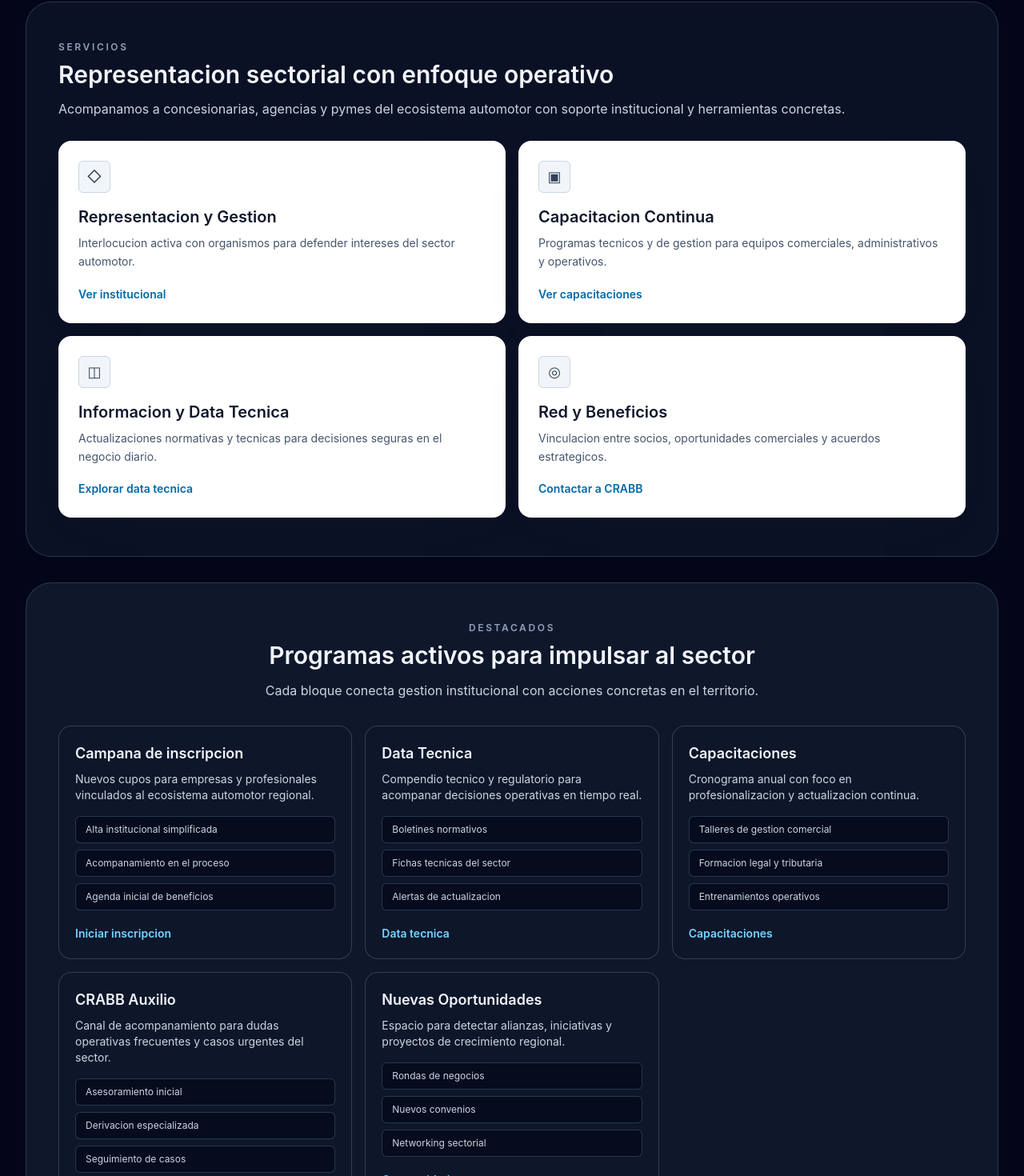
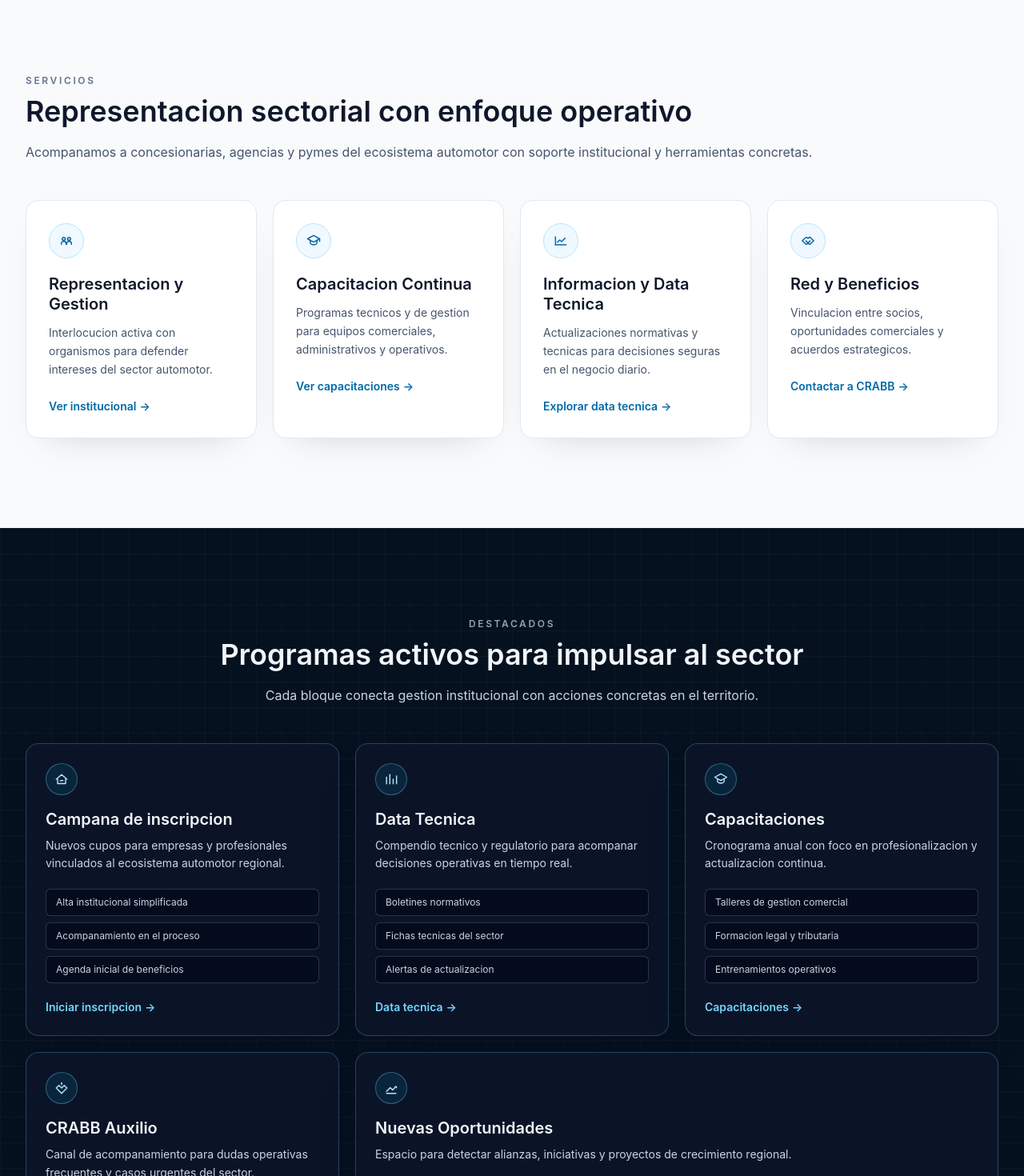
Before and after one commit to SebaVentura/crabb, a React (Vite) app: page / in a window 1280 px wide. Shown: the part 1173-2643 px from the top of the page at 80% size. Built offline with nearby package versions, Linux system fonts and the light colour scheme; no server answers.

Commit message:
more partial changes...

```diff
--- a/src/components/public/BenefitsGrid.tsx
+++ b/src/components/public/BenefitsGrid.tsx
@@ -12,50 +12,108 @@ type BenefitsGridProps = {
 }
 
 function Icon({ kind }: { kind: ServiceWithAction['icon'] }) {
+  if (kind === 'representacion') {
+    return (
+      <svg viewBox="0 0 24 24" className="h-5 w-5" fill="none" aria-hidden="true">
+        <circle cx="8" cy="9" r="2.25" stroke="currentColor" strokeWidth="1.8" />
+        <circle cx="16" cy="9" r="2.25" stroke="currentColor" strokeWidth="1.8" />
+        <path
+          d="M4.5 17.5V16C4.5 14.3 5.8 13 7.5 13H8.5C10.2 13 11.5 14.3 11.5 16V17.5"
+          stroke="currentColor"
+          strokeWidth="1.8"
+          strokeLinecap="round"
+        />
+        <path
+          d="M12.5 17.5V16C12.5 14.3 13.8 13 15.5 13H16.5C18.2 13 19.5 14.3 19.5 16V17.5"
+          stroke="currentColor"
+          strokeWidth="1.8"
+          strokeLinecap="round"
+        />
+      </svg>
+    )
+  }
+
   if (kind === 'capacitacion') {
-    return <span className="text-lg" aria-hidden="true">▣</span>
+    return (
+      <svg viewBox="0 0 24 24" className="h-5 w-5" fill="none" aria-hidden="true">
+        <path d="M3 9L12 4L21 9L12 14L3 9Z" stroke="currentColor" strokeWidth="1.8" strokeLinejoin="round" />
+        <path
+          d="M7 11.2V15.1C7 16.5 9.3 18 12 18C14.7 18 17 16.5 17 15.1V11.2"
+          stroke="currentColor"
+          strokeWidth="1.8"
+          strokeLinecap="round"
+        />
+        <path d="M21 9V13" stroke="currentColor" strokeWidth="1.8" strokeLinecap="round" />
+      </svg>
+    )
   }
 
   if (kind === 'data') {
-    return <span className="text-lg" aria-hidden="true">◫</span>
+    return (
+      <svg viewBox="0 0 24 24" className="h-5 w-5" fill="none" aria-hidden="true">
+        <path d="M4 18V6" stroke="currentColor" strokeWidth="1.8" strokeLinecap="round" />
+        <path d="M4 18H20" stroke="currentColor" strokeWidth="1.8" strokeLinecap="round" />
+        <path
+          d="M7 14L10.2 10.8L13.3 13.2L18 8.5"
+          stroke="currentColor"
+          strokeWidth="1.8"
+          strokeLinecap="round"
+          strokeLinejoin="round"
+        />
+        <circle cx="18" cy="8.5" r="1.1" fill="currentColor" />
+      </svg>
+    )
   }
 
-  if (kind === 'red') {
-    return <span className="text-lg" aria-hidden="true">◎</span>
-  }
-
-  return <span className="text-lg" aria-hidden="true">◇</span>
+  return (
+    <svg viewBox="0 0 24 24" className="h-5 w-5" fill="none" aria-hidden="true">
+      <path
+        d="M8.6 12C10 13.6 11 14.4 12 15.1C13 14.4 14 13.6 15.4 12"
+        stroke="currentColor"
+        strokeWidth="1.8"
+        strokeLinecap="round"
+        strokeLinejoin="round"
+      />
+      <path
+        d="M3.5 12L7.8 7.7C8.8 6.7 10.4 6.7 11.4 7.7L12 8.3L12.6 7.7C13.6 6.7 15.2 6.7 16.2 7.7L20.5 12L16.2 16.3C15.2 17.3 13.6 17.3 12.6 16.3L12 15.7L11.4 16.3C10.4 17.3 8.8 17.3 7.8 16.3L3.5 12Z"
+        stroke="currentColor"
+        strokeWidth="1.8"
+        strokeLinejoin="round"
+      />
+    </svg>
+  )
 }
 
 export function BenefitsGrid({ services }: BenefitsGridProps) {
   return (
-    <section id="servicios" className="rounded-[2rem] border border-slate-700/80 bg-slate-900/70 px-6 py-10 md:px-10 md:py-12">
+    <section id="servicios" className="w-full bg-slate-50 px-6 py-24 sm:py-28 lg:px-8">
+      <div className="mx-auto max-w-7xl">
         <PublicSectionHeader
-        eyebrow="Servicios"
+          tone="dark"
+          eyebrow="SERVICIOS"
           title="Representacion sectorial con enfoque operativo"
           description="Acompanamos a concesionarias, agencias y pymes del ecosistema automotor con soporte institucional y herramientas concretas."
         />
 
-      <div className="mt-7 grid gap-4 md:grid-cols-2">
+        <div className="mt-12 grid gap-5 sm:grid-cols-2 xl:grid-cols-4">
           {services.map((service) => (
             <article
               key={service.title}
-            className="rounded-2xl border border-slate-200/10 bg-white p-6 shadow-[0_20px_45px_-35px_rgba(15,23,42,1)]"
+              className="group rounded-2xl border border-slate-200 bg-white p-7 shadow-[0_20px_45px_-30px_rgba(15,23,42,0.22)] transition duration-200 hover:-translate-y-0.5 hover:shadow-[0_24px_50px_-28px_rgba(15,23,42,0.28)]"
             >
-            <p className="inline-flex h-10 w-10 items-center justify-center rounded-md border border-slate-300 bg-slate-100 text-slate-700">
+              <p className="inline-flex h-11 w-11 items-center justify-center rounded-full border border-sky-200 bg-sky-50 text-sky-700">
                 <Icon kind={service.icon} />
               </p>
-            <h3 className="mt-4 text-xl font-semibold text-slate-900">{service.title}</h3>
-            <p className="mt-2 text-sm leading-relaxed text-slate-600">{service.description}</p>
-            <div className="mt-4">
-              <PublicActionLink
-                link={service.cta}
-                className="text-sm font-semibold text-sky-700 transition hover:text-sky-500"
-              />
+              <h3 className="mt-5 text-xl font-semibold leading-tight text-slate-900">{service.title}</h3>
+              <p className="mt-3 text-sm leading-relaxed text-slate-600">{service.description}</p>
+              <div className="mt-6 inline-flex items-center gap-1 text-sm font-semibold text-sky-700 transition hover:text-sky-500">
+                <PublicActionLink link={service.cta} className="text-inherit" />
+                <span className="transition group-hover:translate-x-0.5">&rarr;</span>
               </div>
             </article>
           ))}
         </div>
+      </div>
     </section>
   )
 }
--- a/src/components/public/FeaturedSectionsGrid.tsx
+++ b/src/components/public/FeaturedSectionsGrid.tsx
@@ -14,27 +14,89 @@ type FeaturedSectionsGridProps = {
   sections: FeaturedSection[]
 }
 
+function SectionIcon({ keyName }: { keyName: string }) {
+  if (keyName === 'campana') {
+    return (
+      <svg viewBox="0 0 24 24" className="h-5 w-5" fill="none" aria-hidden="true">
+        <path d="M4 12L12 5L20 12" stroke="currentColor" strokeWidth="1.7" strokeLinecap="round" strokeLinejoin="round" />
+        <path d="M6 11.5V18.5H18V11.5" stroke="currentColor" strokeWidth="1.7" strokeLinecap="round" strokeLinejoin="round" />
+        <path d="M10 14H14" stroke="currentColor" strokeWidth="1.7" strokeLinecap="round" />
+      </svg>
+    )
+  }
+
+  if (keyName === 'data-tecnica') {
+    return (
+      <svg viewBox="0 0 24 24" className="h-5 w-5" fill="none" aria-hidden="true">
+        <path d="M5 19V9" stroke="currentColor" strokeWidth="1.7" strokeLinecap="round" />
+        <path d="M10 19V5" stroke="currentColor" strokeWidth="1.7" strokeLinecap="round" />
+        <path d="M15 19V12" stroke="currentColor" strokeWidth="1.7" strokeLinecap="round" />
+        <path d="M20 19V7" stroke="currentColor" strokeWidth="1.7" strokeLinecap="round" />
+      </svg>
+    )
+  }
+
+  if (keyName === 'capacitaciones') {
+    return (
+      <svg viewBox="0 0 24 24" className="h-5 w-5" fill="none" aria-hidden="true">
+        <path d="M3 9L12 4L21 9L12 14L3 9Z" stroke="currentColor" strokeWidth="1.7" strokeLinejoin="round" />
+        <path d="M7 11.5V15.1C7 16.5 9.3 18 12 18C14.7 18 17 16.5 17 15.1V11.5" stroke="currentColor" strokeWidth="1.7" strokeLinecap="round" />
+      </svg>
+    )
+  }
+
+  if (keyName === 'auxilio') {
+    return (
+      <svg viewBox="0 0 24 24" className="h-5 w-5" fill="none" aria-hidden="true">
+        <path d="M12 20L4 12L8 8L12 12L16 8L20 12L12 20Z" stroke="currentColor" strokeWidth="1.7" strokeLinejoin="round" />
+        <path d="M12 7V4" stroke="currentColor" strokeWidth="1.7" strokeLinecap="round" />
+      </svg>
+    )
+  }
+
+  return (
+    <svg viewBox="0 0 24 24" className="h-5 w-5" fill="none" aria-hidden="true">
+      <path d="M5 17L10.5 11.5L14 15L19 10" stroke="currentColor" strokeWidth="1.7" strokeLinecap="round" strokeLinejoin="round" />
+      <path d="M18 10H19.8V11.8" stroke="currentColor" strokeWidth="1.7" strokeLinecap="round" />
+      <path d="M5 20H19" stroke="currentColor" strokeWidth="1.7" strokeLinecap="round" />
+    </svg>
+  )
+}
+
 export function FeaturedSectionsGrid({ sections }: FeaturedSectionsGridProps) {
   return (
-    <section className="rounded-[2rem] border border-slate-700/80 bg-slate-900 px-6 py-10 md:px-10 md:py-12">
+    <section className="relative w-full overflow-hidden bg-[#06111f] px-6 py-24 sm:py-28 lg:px-8">
+      <div className="absolute inset-0 opacity-40 [background-image:linear-gradient(rgba(148,163,184,0.14)_1px,transparent_1px),linear-gradient(90deg,rgba(148,163,184,0.1)_1px,transparent_1px)] [background-size:32px_32px]" />
+
+      <div className="relative mx-auto max-w-7xl">
         <PublicSectionHeader
           centered
-        eyebrow="Destacados"
+          eyebrow="DESTACADOS"
           title="Programas activos para impulsar al sector"
           description="Cada bloque conecta gestion institucional con acciones concretas en el territorio."
         />
 
-      <div className="mt-8 grid gap-4 lg:grid-cols-3">
-        {sections.map((section) => (
-          <article key={section.key} className="rounded-2xl border border-sky-200/20 bg-slate-900/70 p-5">
-            <h3 className="text-lg font-semibold text-slate-100">{section.title}</h3>
-            <p className="mt-2 text-sm text-slate-300">{section.description}</p>
+        <div className="mt-12 grid gap-5 md:grid-cols-2 xl:grid-cols-6">
+          {sections.map((section, index) => {
+            const cardClass = index < 3 ? 'xl:col-span-2' : index === 4 ? 'xl:col-span-4' : 'xl:col-span-2'
+
+            return (
+              <article
+                key={section.key}
+                className={`${cardClass} rounded-2xl border border-sky-300/25 bg-slate-900/65 p-6 shadow-[0_24px_55px_-36px_rgba(6,17,31,1)] backdrop-blur-sm`}
+              >
+                <p className="inline-flex h-10 w-10 items-center justify-center rounded-full border border-sky-300/35 bg-sky-400/10 text-sky-200">
+                  <SectionIcon keyName={section.key} />
+                </p>
+
+                <h3 className="mt-4 text-xl font-semibold text-slate-100">{section.title}</h3>
+                <p className="mt-2 text-sm leading-relaxed text-slate-300">{section.description}</p>
 
                 {section.items.length > 0 ? (
-              <ul className="mt-4 space-y-2">
-                {section.items.slice(0, 3).map((item, index) => (
+                  <ul className="mt-5 space-y-2">
+                    {section.items.slice(0, 3).map((item, itemIndex) => (
                       <li
-                    key={`${section.key}-${index}`}
+                        key={`${section.key}-${itemIndex}`}
                         className="rounded-md border border-slate-700/80 bg-slate-950/60 px-3 py-2 text-xs text-slate-300"
                       >
                         {item}
@@ -43,14 +105,27 @@ export function FeaturedSectionsGrid({ sections }: FeaturedSectionsGridProps) {
                   </ul>
                 ) : null}
 
-            <div className="mt-4">
-              <PublicActionLink
-                link={section.cta}
-                className="text-sm font-semibold text-sky-300 transition hover:text-sky-200"
-              />
+                <div className="mt-5 inline-flex items-center gap-1 text-sm font-semibold text-sky-300 transition hover:text-sky-200">
+                  <PublicActionLink link={section.cta} className="text-inherit" />
+                  <span>&rarr;</span>
                 </div>
               </article>
-        ))}
+            )
+          })}
+        </div>
+
+        <div className="mt-8 flex flex-col items-start justify-between gap-4 rounded-2xl border border-sky-300/25 bg-slate-900/60 p-6 sm:flex-row sm:items-center">
+          <div>
+            <p className="text-base font-semibold text-slate-100">Necesitas ayuda o mas informacion?</p>
+            <p className="mt-1 text-sm text-slate-300">Nuestro equipo esta para acompanarte.</p>
+          </div>
+          <a
+            href="#contacto"
+            className="rounded-md border border-sky-300/40 bg-sky-400/15 px-5 py-2.5 text-sm font-semibold text-sky-100 transition hover:border-sky-200/60 hover:bg-sky-400/25"
+          >
+            Contactanos
+          </a>
+        </div>
       </div>
     </section>
   )
--- a/src/components/public/PublicSectionHeader.tsx
+++ b/src/components/public/PublicSectionHeader.tsx
@@ -3,6 +3,8 @@ type PublicSectionHeaderProps = {
   title: string
   description?: string
   centered?: boolean
+  tone?: 'light' | 'dark'
+  className?: string
 }
 
 export function PublicSectionHeader({
@@ -10,14 +12,20 @@ export function PublicSectionHeader({
   title,
   description,
   centered = false,
+  tone = 'light',
+  className = '',
 }: PublicSectionHeaderProps) {
+  const eyebrowColor = tone === 'dark' ? 'text-slate-500' : 'text-slate-400'
+  const titleColor = tone === 'dark' ? 'text-slate-900' : 'text-slate-100'
+  const descriptionColor = tone === 'dark' ? 'text-slate-600' : 'text-slate-300'
+
   return (
-    <header className={centered ? 'mx-auto max-w-3xl text-center' : ''}>
+    <header className={`${centered ? 'mx-auto max-w-3xl text-center' : ''} ${className}`.trim()}>
       {eyebrow ? (
-        <p className="text-xs font-semibold uppercase tracking-[0.22em] text-slate-400">{eyebrow}</p>
+        <p className={`text-xs font-semibold uppercase tracking-[0.22em] ${eyebrowColor}`}>{eyebrow}</p>
       ) : null}
-      <h2 className="mt-2 text-2xl font-semibold leading-tight text-slate-100 md:text-3xl">{title}</h2>
-      {description ? <p className="mt-3 text-sm text-slate-300 md:text-base">{description}</p> : null}
+      <h2 className={`mt-2 text-3xl font-semibold leading-tight md:text-4xl ${titleColor}`}>{title}</h2>
+      {description ? <p className={`mt-4 text-sm md:text-base ${descriptionColor}`}>{description}</p> : null}
     </header>
   )
 }
--- a/src/pages/LandingPage.tsx
+++ b/src/pages/LandingPage.tsx
@@ -184,11 +184,12 @@ export function LandingPage() {
           </section>
         </div>
 
-        <div className="mx-auto mt-8 max-w-7xl space-y-8 px-4 pb-8 md:px-8 md:pb-12">
-          <BenefitsGrid services={benefitCards} />
-          <div id="data-tecnica" className="h-0" />
-          <div id="capacitaciones" className="h-0" />
-          <FeaturedSectionsGrid sections={featuredSections} />
+        <BenefitsGrid services={benefitCards} />
+        <div id="data-tecnica" className="h-0" />
+        <div id="capacitaciones" className="h-0" />
+        <FeaturedSectionsGrid sections={featuredSections} />
+
+        <div className="mx-auto max-w-7xl px-4 pb-8 pt-8 md:px-8 md:pb-12">
           <ContactCommunitySection
             contact={content.contact}
             socialLinks={socialLinks}
```
Lines whose indentation alone changed are shown as unchanged.
